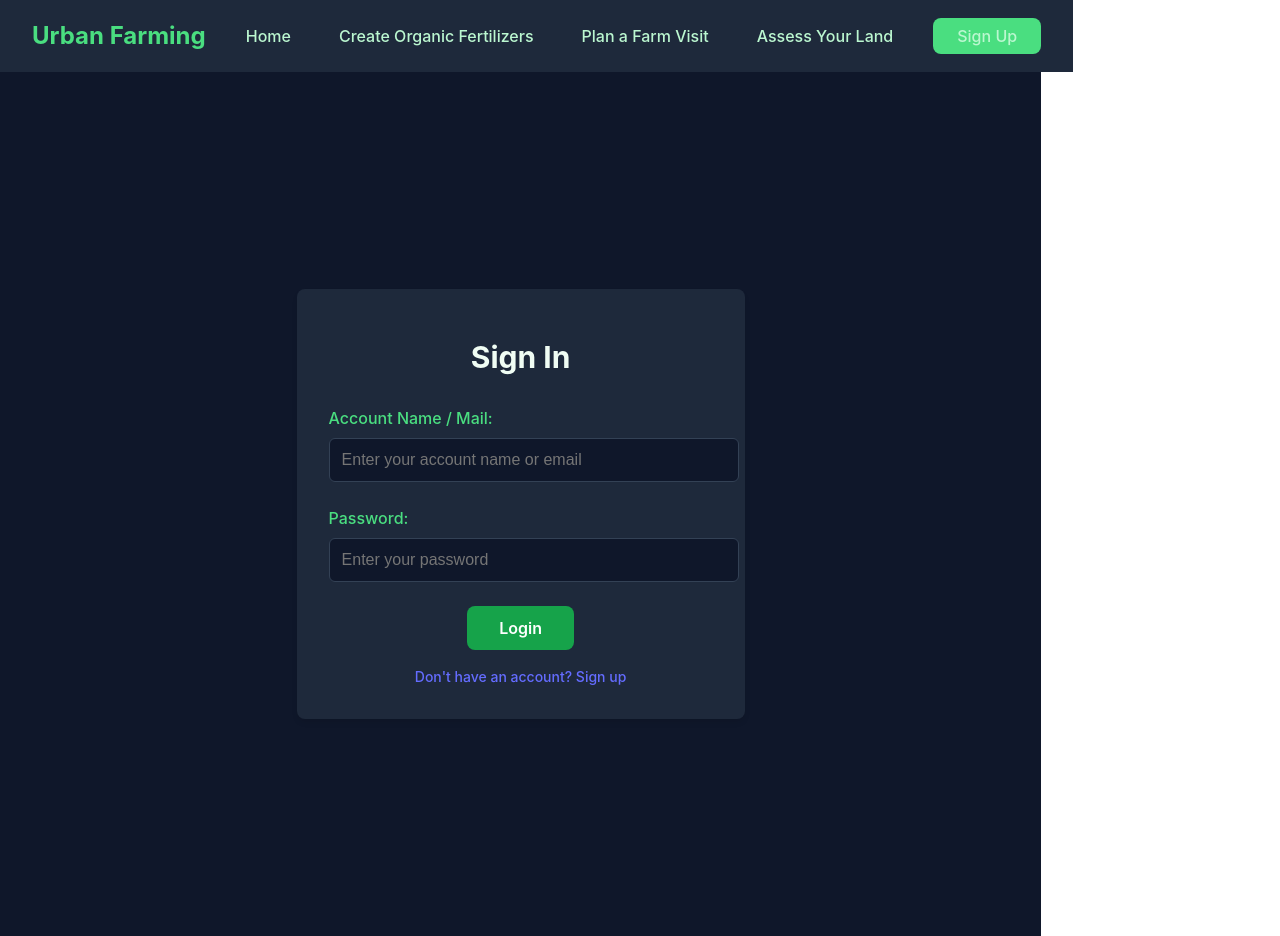
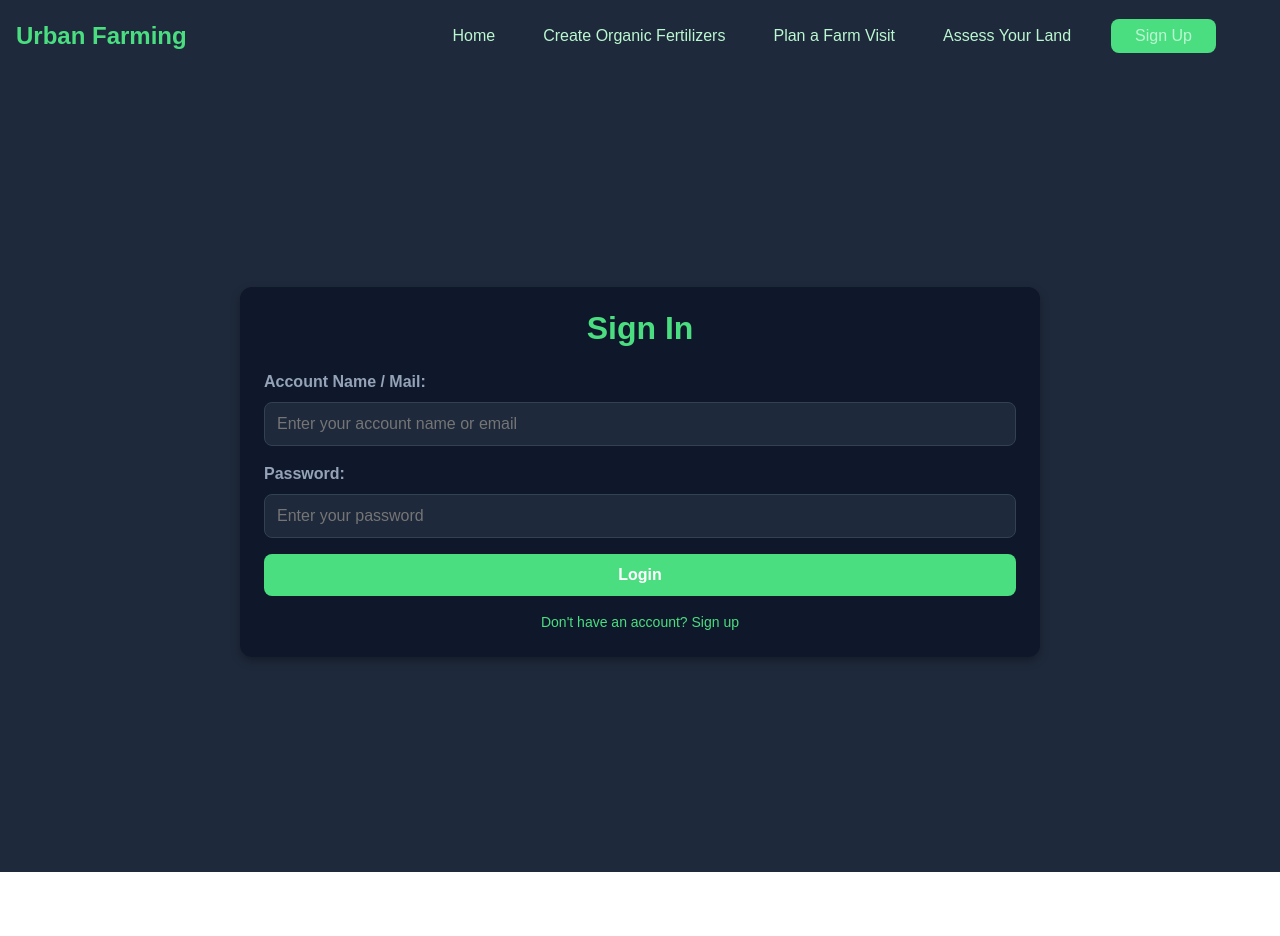
Before and after one commit to rohanfukat/nirman25, a React (Vite) app in the folder frontend/Nirman/: page /signin in a window 1280 px wide. After the commit the page ends 872 px from the top, so only its background shows below. Built offline with nearby package versions, Linux system fonts and the light colour scheme.

Commit message:
frontend update2

```diff
--- a/frontend/Nirman/src/Components/Navbar.jsx
+++ b/frontend/Nirman/src/Components/Navbar.jsx
@@ -16,8 +16,8 @@ const Navbar = () => {
       justifyContent: 'space-between',
       alignItems: 'center',
       maxWidth: '1200px',
-      margin: '0 auto',
-      padding: '0 1rem',
+      margin: '0',
+      padding: '0',
     },
     logo: {
       color: '#4ade80', // Emerald-400
--- a/frontend/Nirman/src/Components/PlanAFarmVisit.jsx
+++ b/frontend/Nirman/src/Components/PlanAFarmVisit.jsx
@@ -22,7 +22,7 @@ const PlanAFarmVisit = () => {
           .container {
             background-color: #0f172a;
             padding: 0; /* Remove padding */
-            width: 100%;
+            width: 100vw;
             display: flex;
             justify-content: center; /* Horizontally center */
             align-items: center; /* Vertically center */
--- a/frontend/Nirman/src/Components/SignIn.jsx
+++ b/frontend/Nirman/src/Components/SignIn.jsx
@@ -1,100 +1,25 @@
-import React, { useState } from 'react';
-import { Link } from 'react-router-dom';
+import React, { useState } from "react";
+import { Link } from "react-router-dom";
 
 const SignIn = () => {
   const [formData, setFormData] = useState({
-    identifier: '', // for account name/email
-    password: ''
+    identifier: "", // for account name/email
+    password: "",
   });
 
   const [errors, setErrors] = useState({});
 
-  const styles = {
-    container: {
-      backgroundColor: '#0f172a',
-      minHeight: '100vh',
-      display: 'flex',
-      justifyContent: 'center',
-      alignItems: 'center',
-      padding: '2rem',
-    },
-    formContainer: {
-      backgroundColor: '#1e293b',
-      padding: '2rem',
-      borderRadius: '0.5rem',
-      width: '100%',
-      maxWidth: '24rem',
-      boxShadow: '0 4px 6px -1px rgba(0, 0, 0, 0.1)',
-    },
-    title: {
-      color: '#f0fdf4',
-      fontSize: '1.875rem',
-      fontWeight: 'bold',
-      marginBottom: '2rem',
-      textAlign: 'center',
-    },
-    formGroup: {
-      marginBottom: '1.5rem',
-    },
-    label: {
-      display: 'block',
-      color: '#4ade80',
-      marginBottom: '0.5rem',
-      fontSize: '1rem',
-      fontWeight: '500',
-    },
-    input: {
-      width: '100%',
-      padding: '0.75rem',
-      backgroundColor: '#0f172a',
-      border: '1px solid #334155',
-      borderRadius: '0.375rem',
-      color: '#f0fdf4',
-      fontSize: '1rem',
-      outline: 'none',
-      transition: 'border-color 0.2s ease',
-    },
-    error: {
-      color: '#ef4444',
-      fontSize: '0.875rem',
-      marginTop: '0.25rem',
-    },
-    buttonContainer: {
-      display: 'flex',
-      justifyContent: 'center',
-      marginBottom: '1rem',
-    },
-    button: {
-      backgroundColor: '#16a34a',
-      color: 'white',
-      padding: '0.75rem 2rem',
-      borderRadius: '0.5rem',
-      border: 'none',
-      fontSize: '1rem',
-      fontWeight: '600',
-      cursor: 'pointer',
-      transition: 'background-color 0.2s ease',
-    },
-    signUpLink: {
-      color: '#4ade80',
-      textAlign: 'center',
-      display: 'block',
-      textDecoration: 'none',
-      fontSize: '0.875rem',
-    }
-  };
-
   const handleChange = (e) => {
     const { name, value } = e.target;
-    setFormData(prev => ({
+    setFormData((prev) => ({
       ...prev,
-      [name]: value
+      [name]: value,
     }));
     // Clear error when user starts typing
     if (errors[name]) {
-      setErrors(prev => ({
+      setErrors((prev) => ({
         ...prev,
-        [name]: ''
+        [name]: "",
       }));
     }
   };
@@ -104,9 +29,9 @@ const SignIn = () => {
     const newErrors = {};
 
     // Validate all fields
-    Object.keys(formData).forEach(key => {
+    Object.keys(formData).forEach((key) => {
       if (!formData[key].trim()) {
-        newErrors[key] = 'This field is required';
+        newErrors[key] = "This field is required";
       }
     });
 
@@ -117,55 +42,170 @@ const SignIn = () => {
     }
 
     // Handle successful form submission here
-    console.log('Form submitted:', formData);
+    console.log("Form submitted:", formData);
   };
 
   return (
-    <div style={styles.container}>
-      <div style={styles.formContainer}>
-        <h1 style={styles.title}>Sign In</h1>
+    <>
+      <style>
+        {`
+            * {
+              margin: 0;
+              padding: 0;
+              box-sizing: border-box;
+            }
 
+            body {
+              font-family: Arial, sans-serif;
+              background-color: #1e293b;
+              margin: 0;
+              padding: 0;
+            }
+
+            .page-container {
+              display: flex;
+              justify-content: center;
+              align-items: center;
+              height: 100vh;
+              width:100vw;
+              padding: 24px;
+              background-color: #1e293b;
+            }
+
+            .form-container {
+              width: 100vh;
+              padding: 24px;
+              background-color: #0f172a;
+              border-radius: 12px;
+              box-shadow: 0 4px 10px rgba(0, 0, 0, 0.3);
+            }
+
+            .form-title {
+              text-align: center;
+              font-size: 2rem;
+              font-weight: bold;
+              color: #4ade80;
+              margin-bottom: 24px;
+            }
+
+            .form-group {
+              margin-bottom: 16px;
+            }
+
+            label {
+              display: block;
+              font-weight: 600;
+              color: #94a3b8;
+              margin-bottom: 8px;
+            }
+
+            input {
+              width: 100%;
+              padding: 12px;
+              border: 1px solid #334155;
+              border-radius: 8px;
+              background-color: #1e293b;
+              color: #f8fafc;
+              font-size: 1rem;
+              outline: none;
+              transition: border-color 0.3s ease;
+            }
+
+            input:focus {
+              border-color: #4ade80;
+            }
+
+            .error-message {
+              margin-top: 4px;
+              font-size: 0.875rem;
+              color: #ef4444;
+            }
+
+            .button-container {
+              text-align: center;
+              margin-top: 16px;
+            }
+
+            .form-button {
+              width: 100%;
+              padding: 12px;
+              font-size: 1rem;
+              font-weight: 600;
+              color: white;
+              background-color: #4ade80;
+              border: none;
+              border-radius: 8px;
+              cursor: pointer;
+              transition: background-color 0.3s ease, transform 0.2s ease-in-out;
+            }
+
+            .form-button:hover {
+              background-color: #38b2ac;
+              transform: scale(1.05);
+            }
+
+            .form-button:focus {
+              outline: none;
+              box-shadow: 0 0 0 4px rgba(72, 219, 141, 0.6);
+            }
+
+            .sign-up-link {
+              display: block;
+              text-align: center;
+              margin-top: 16px;
+              font-size: 0.875rem;
+              color: #4ade80;
+              text-decoration: none;
+              transition: color 0.3s ease;
+            }
+
+            .sign-up-link:hover {
+              color: #38b2ac;
+            }
+        `}
+      </style>
+      <div className="page-container">
+        <div className="form-container">
+          <h1 className="form-title">Sign In</h1>
           <form onSubmit={handleSubmit}>
-          <div style={styles.formGroup}>
-            <label style={styles.label}>Account Name / Mail:</label>
+            <div className="form-group">
+              <label>Account Name / Mail:</label>
               <input
                 type="text"
                 name="identifier"
-              style={styles.input}
                 value={formData.identifier}
                 onChange={handleChange}
                 placeholder="Enter your account name or email"
               />
-            {errors.identifier && <span style={styles.error}>{errors.identifier}</span>}
+              {errors.identifier && (
+                <span className="error-message">{errors.identifier}</span>
+              )}
             </div>
-
-          <div style={styles.formGroup}>
-            <label style={styles.label}>Password:</label>
+            <div className="form-group">
+              <label>Password:</label>
               <input
                 type="password"
                 name="password"
-              style={styles.input}
                 value={formData.password}
                 onChange={handleChange}
                 placeholder="Enter your password"
               />
-            {errors.password && <span style={styles.error}>{errors.password}</span>}
+              {errors.password && (
+                <span className="error-message">{errors.password}</span>
+              )}
             </div>
-
-          <div style={styles.buttonContainer}>
-            <button type="submit" style={styles.button}>
+            <div className="button-container">
+              <button type="submit" className="form-button">
                 Login
               </button>
             </div>
-
-          <a href="#" style={styles.signUpLink}>
-          <Link to="/signup" style={{ textDecoration: 'none' }}>
+            <Link to="/signup" className="sign-up-link">
               Don't have an account? Sign up
             </Link>
-          </a>
           </form>
         </div>
       </div>
+    </>
   );
 };
 
--- a/frontend/Nirman/src/Components/SignUp.jsx
+++ b/frontend/Nirman/src/Components/SignUp.jsx
@@ -19,6 +19,7 @@ const SignUp = () => {
  justifyContent: 'center',
  alignItems: 'center',
  padding: '2rem',
+ width:'100vw',
  },
  formContainer: {
  backgroundColor: '#1e293b',
```
Lines whose indentation alone changed are shown as unchanged.
